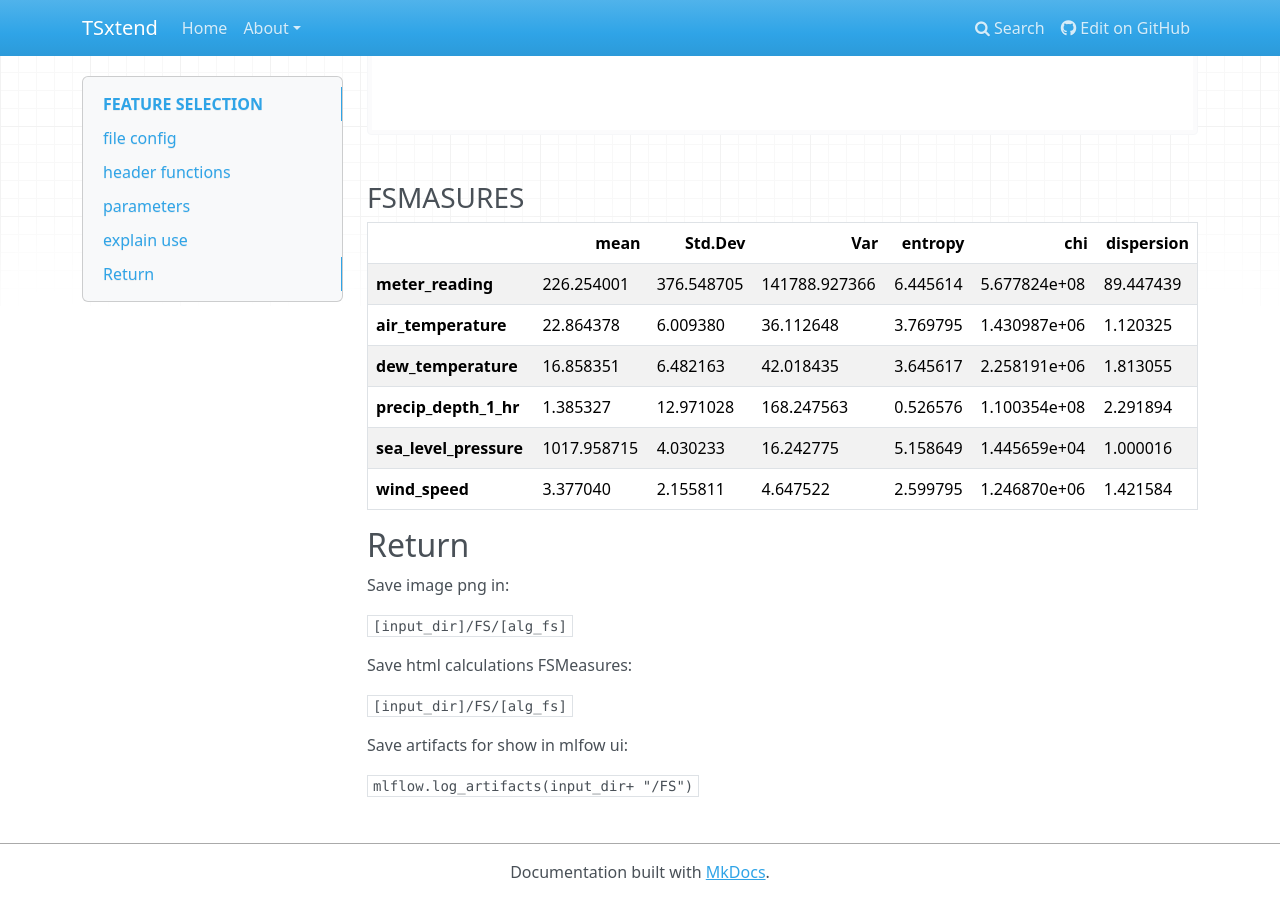
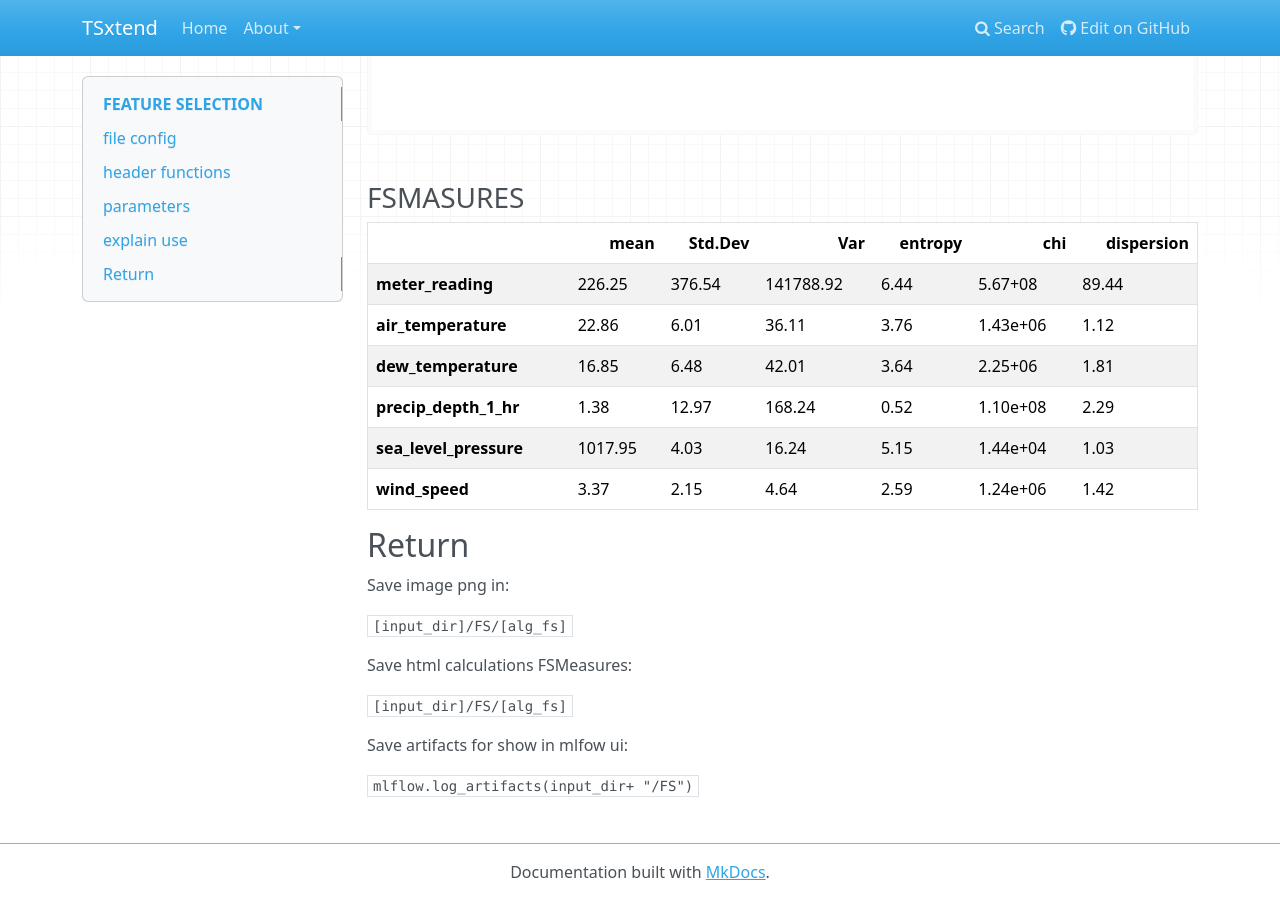
Before and after one commit to robermorjiUgr/Tsxtend, an MkDocs documentation site: the page built from docs/feature-selection.md, in a window 1280 px wide and 900 px high, scrolled down 1951 px. Built offline with MkDocs 1.6.1, drawn with Linux system fonts in a browser that asks for light colours; nearby versions of some CDN libraries; library files that are not in the unit come from our copies.

Commit message:
update  v2.01

```diff
--- a/docs/feature-selection.md
+++ b/docs/feature-selection.md
@@ -70,57 +70,57 @@ It is important in this step, the fields_include parameter, because , some field
   <tbody>
     <tr>
       <th>meter_reading</th>
-      <td>226.254001</td>
-      <td>376.548705</td>
-      <td>141788.927366</td>
-      <td>6.445614</td>
-      <td>5.677824e+08</td>
-      <td>89.447439</td>
+      <td>226.25</td>
+      <td>376.54</td>
+      <td>141788.92</td>
+      <td>6.44</td>
+      <td>5.67+08</td>
+      <td>89.44</td>
     </tr>
     <tr>
       <th>air_temperature</th>
-      <td>22.864378</td>
-      <td>6.009380</td>
-      <td>36.112648</td>
-      <td>3.769795</td>
-      <td>1.430987e+06</td>
-      <td>1.120325</td>
+      <td>22.86</td>
+      <td>6.01</td>
+      <td>36.11</td>
+      <td>3.76</td>
+      <td>1.43e+06</td>
+      <td>1.12</td>
     </tr>
     <tr>
       <th>dew_temperature</th>
-      <td>16.858351</td>
-      <td>6.482163</td>
-      <td>42.018435</td>
-      <td>3.645617</td>
-      <td>2.258191e+06</td>
-      <td>1.813055</td>
+      <td>16.85</td>
+      <td>6.48</td>
+      <td>42.01</td>
+      <td>3.64</td>
+      <td>2.25+06</td>
+      <td>1.81</td>
     </tr>
     <tr>
       <th>precip_depth_1_hr</th>
-      <td>1.385327</td>
-      <td>12.971028</td>
-      <td>168.247563</td>
-      <td>0.526576</td>
-      <td>1.100354e+08</td>
-      <td>2.291894</td>
+      <td>1.38</td>
+      <td>12.97</td>
+      <td>168.24</td>
+      <td>0.52</td>
+      <td>1.10e+08</td>
+      <td>2.29</td>
     </tr>
     <tr>
       <th>sea_level_pressure</th>
-      <td>1017.958715</td>
-      <td>4.030233</td>
-      <td>16.242775</td>
-      <td>5.158649</td>
-      <td>1.445659e+04</td>
-      <td>1.000016</td>
+      <td>1017.95</td>
+      <td>4.03</td>
+      <td>16.24</td>
+      <td>5.15</td>
+      <td>1.44e+04</td>
+      <td>1.03</td>
     </tr>
     <tr>
       <th>wind_speed</th>
-      <td>3.377040</td>
-      <td>2.155811</td>
-      <td>4.647522</td>
-      <td>2.599795</td>
-      <td>1.246870e+06</td>
-      <td>1.421584</td>
+      <td>3.37</td>
+      <td>2.15</td>
+      <td>4.64</td>
+      <td>2.59</td>
+      <td>1.24e+06</td>
+      <td>1.42</td>
     </tr>
   </tbody>
 </table>
```
